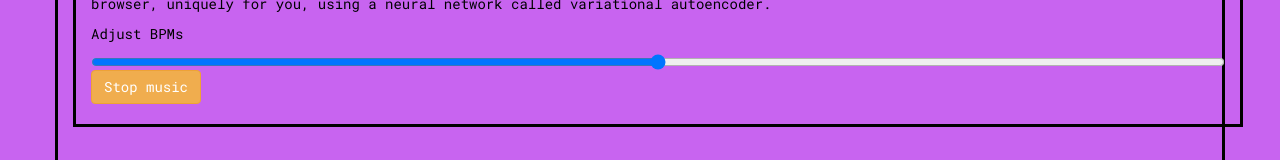
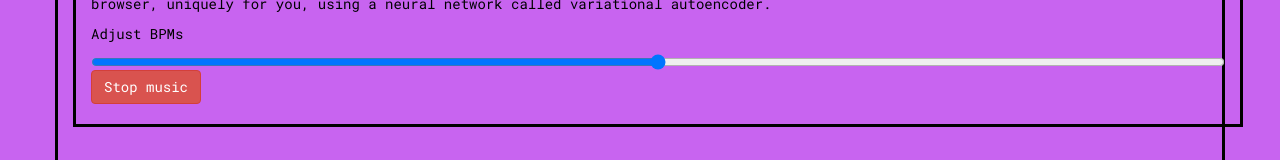
Before and after one commit to rodolfoocampo/rodolfoocampo.github.io, a plain HTML site: page index.html in a window 1280 px wide. Shown: the part 662-822 px from the top of the page. Drawn offline with nearby package versions, Linux system fonts and the light colour scheme; a script that the page names is missing; a web font is replaced by a local one.

Commit message:
Change stop button to red

```diff
--- a/index.html
+++ b/index.html
@@ -104,7 +104,7 @@ h2 {
   <p id='bpm_label'> <p id='tempo'> Adjust BPMs</p> </p>
   <input type="range" onchange="setTempo(document.getElementById('bpm_range').value)" min="60" max="140" value="100" class="slider" id="bpm_range">
 </div>
-<button class="btn btn-warning" onclick="stop()">Stop music</button>
+<button class="btn btn-danger" onclick="stop()">Stop music</button>
 </br>
 </br>
 </div>
```
